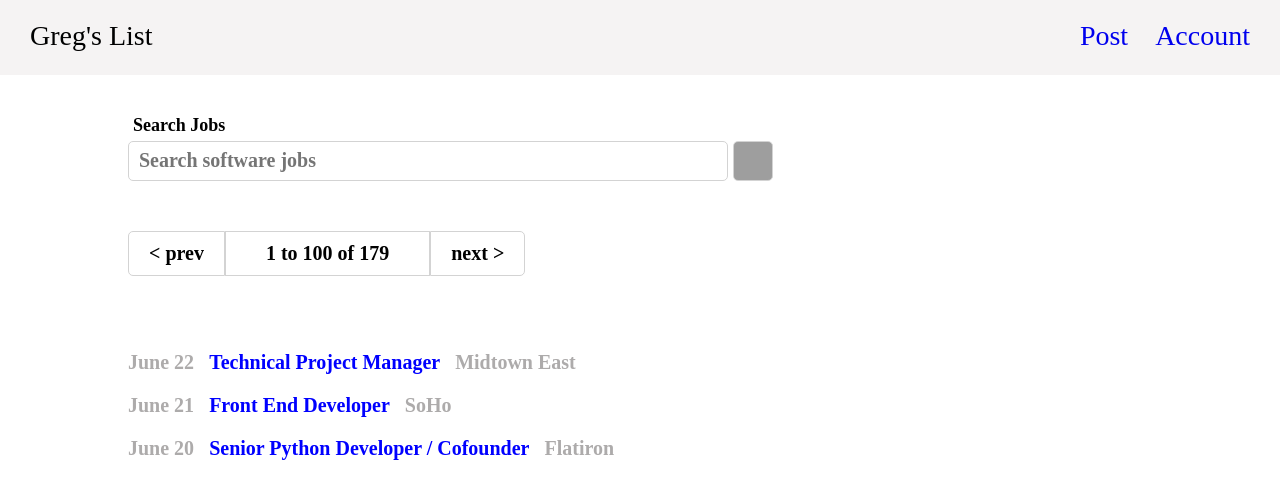
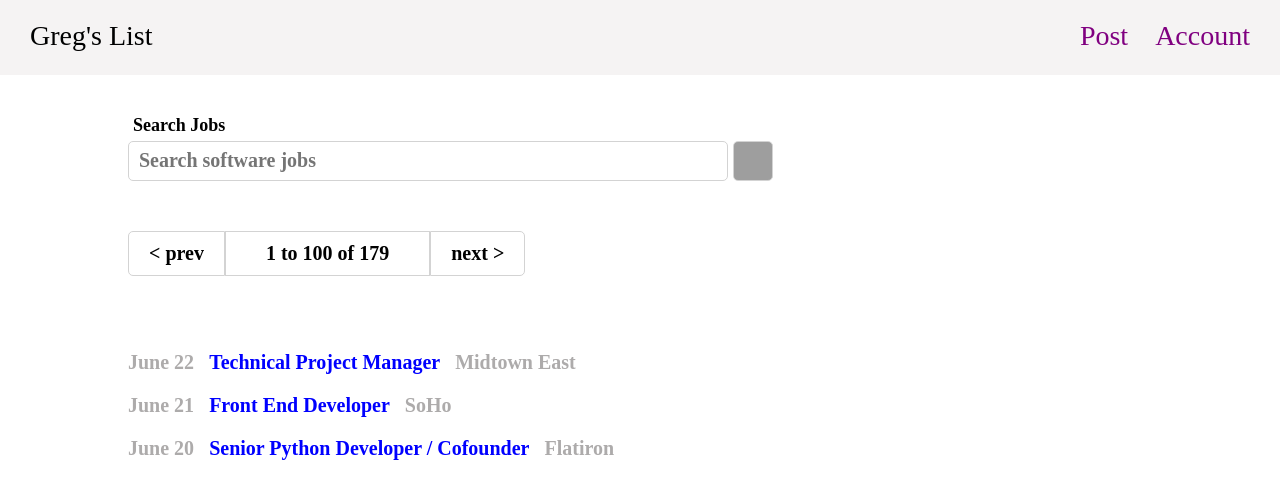
Before and after one commit to jperk224/gregs_list, a plain HTML site: page index.html in a window 1280 px wide. Drawn offline with nearby package versions, Linux system fonts and the light colour scheme; grey boxes are pictures that could not be loaded.

Commit message:
purple override for nav links

```diff
--- a/css/styles.css
+++ b/css/styles.css
@@ -21,6 +21,10 @@ nav {
     text-align: right;
     padding-left: 20px;
     padding-right: 20px;
+}
+
+nav a {
+    color: purple;
 }
 
 ul {
```
